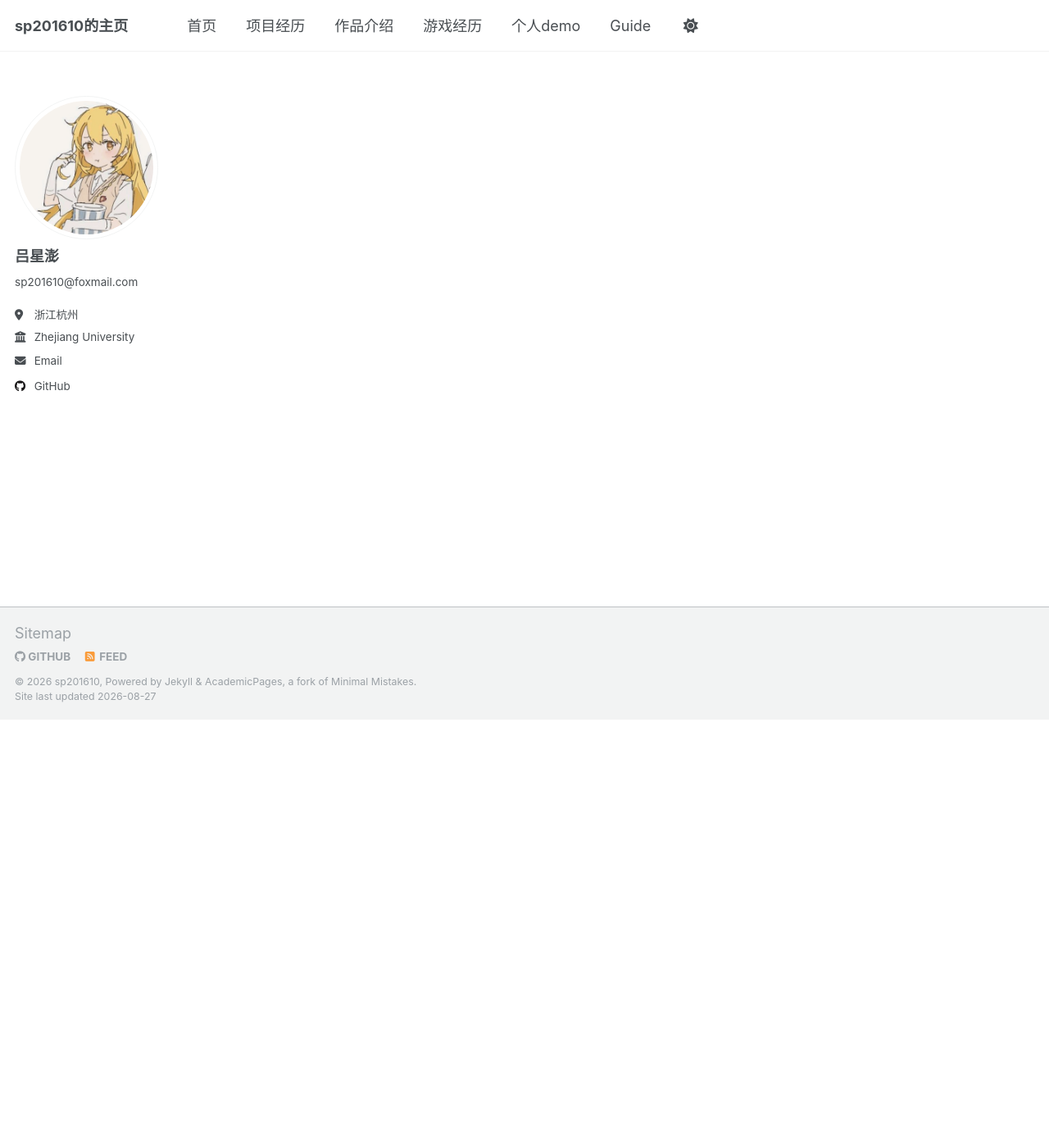
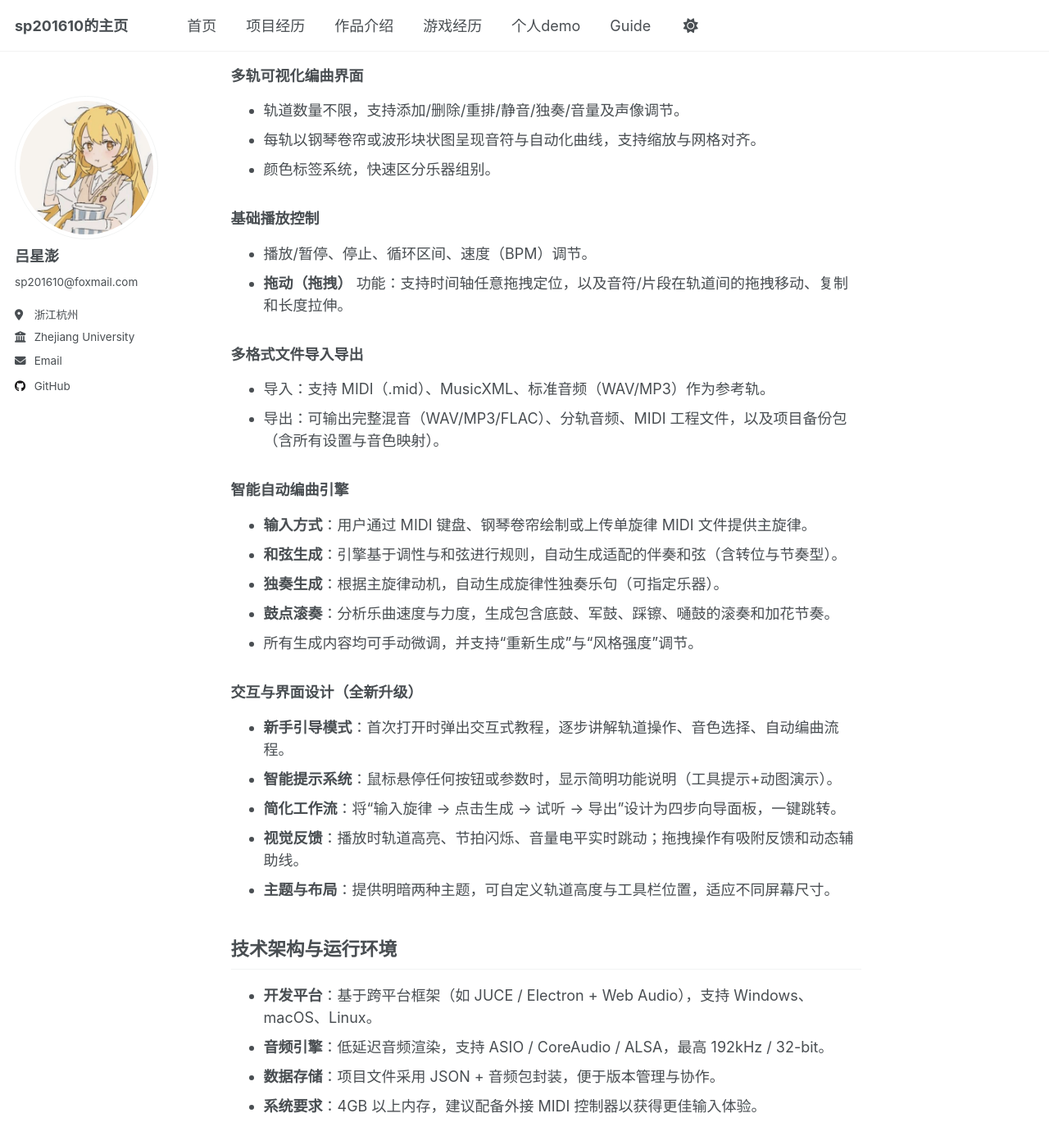
Before and after one commit to sp201610/sp201610.github.io, a Jekyll site: the page built from _pages/band.md, in a window 1280 px wide and 1400 px high, scrolled down 522 px. Shown: the top 1397 px of the window at 82% size. Built offline with Jekyll 4.4.1, drawn with Linux system fonts in a browser that asks for light colours; our own code applies the rules of GitHub Pages for plain Markdown files; some of the changed text lies outside the part shown.

Commit message:
Update band.md

```diff
--- a/_pages/band.md
+++ b/_pages/band.md
@@ -1,5 +1,78 @@
-## 你好！我是吕星澎
-
-欢迎访问我的个人主页
+---
+permalink: /projects/band
+title: "织音——乐队编曲模拟器"
+author_profile: true
 
 ---
+
+## 项目概述
+本项目是一站式乐队编曲解决方案，面向音乐制作人、乐队创作者及编曲新手。核心能力涵盖**五十种乐器音色库**、**多轨可视化编辑**、**基础播放控制**、**多格式文件交换**，并首创**智能自动编曲引擎**——仅需提供主旋律，即可自动生成和弦、独奏（solo）与鼓点滚奏。全新升级的交互界面与逻辑，大幅降低编曲门槛，让“人人皆可编曲”成为现实。
+
+## 核心功能模块
+
+### **五十种乐器音色选择**
+  - 内置涵盖键盘、吉他、贝斯、弦乐、铜管、木管、合成器、打击乐等50种高品质音色。
+  - 支持每轨独立分配音色，实时切换，并保存音色偏好预设。
+
+### **多轨可视化编曲界面**
+  - 轨道数量不限，支持添加/删除/重排/静音/独奏/音量及声像调节。
+  - 每轨以钢琴卷帘或波形块状图呈现音符与自动化曲线，支持缩放与网格对齐。
+  - 颜色标签系统，快速区分乐器组别。
+
+### **基础播放控制**
+  - 播放/暂停、停止、循环区间、速度（BPM）调节。
+  - **拖动（拖拽）** 功能：支持时间轴任意拖拽定位，以及音符/片段在轨道间的拖拽移动、复制和长度拉伸。
+
+### **多格式文件导入导出**
+  - 导入：支持 MIDI（.mid）、MusicXML、标准音频（WAV/MP3）作为参考轨。
+  - 导出：可输出完整混音（WAV/MP3/FLAC）、分轨音频、MIDI 工程文件，以及项目备份包（含所有设置与音色映射）。
+
+### **智能自动编曲引擎**
+  - **输入方式**：用户通过 MIDI 键盘、钢琴卷帘绘制或上传单旋律 MIDI 文件提供主旋律。
+  - **和弦生成**：引擎基于调性与和弦进行规则，自动生成适配的伴奏和弦（含转位与节奏型）。
+  - **独奏生成**：根据主旋律动机，自动生成旋律性独奏乐句（可指定乐器）。
+  - **鼓点滚奏**：分析乐曲速度与力度，生成包含底鼓、军鼓、踩镲、嗵鼓的滚奏和加花节奏。
+  - 所有生成内容均可手动微调，并支持“重新生成”与“风格强度”调节。
+
+### **交互与界面设计（全新升级）**
+  - **新手引导模式**：首次打开时弹出交互式教程，逐步讲解轨道操作、音色选择、自动编曲流程。
+  - **智能提示系统**：鼠标悬停任何按钮或参数时，显示简明功能说明（工具提示+动图演示）。
+  - **简化工作流**：将“输入旋律 → 点击生成 → 试听 → 导出”设计为四步向导面板，一键跳转。
+  - **视觉反馈**：播放时轨道高亮、节拍闪烁、音量电平实时跳动；拖拽操作有吸附反馈和动态辅助线。
+  - **主题与布局**：提供明暗两种主题，可自定义轨道高度与工具栏位置，适应不同屏幕尺寸。
+
+## 技术架构与运行环境
+
+- **开发平台**：基于跨平台框架（如 JUCE / Electron + Web Audio），支持 Windows、macOS、Linux。
+- **音频引擎**：低延迟音频渲染，支持 ASIO / CoreAudio / ALSA，最高 192kHz / 32-bit。
+- **数据存储**：项目文件采用 JSON + 音频包封装，便于版本管理与协作。
+- **系统要求**：4GB 以上内存，建议配备外接 MIDI 控制器以获得更佳输入体验。
+
+## 使用流程（快速上手）
+
+- 新建项目或导入已有 MIDI 主旋律。
+- 为每条轨道分配所需音色（50种中自由选择）。
+- （可选）点击“自动编曲”按钮，设置调性、速度、风格强度，一键生成和弦、solo 和鼓点。
+- 在多轨视图中手动调整音符、力度、自动化曲线，并使用播放控制实时试听。
+- 使用拖拽功能优化编排结构，最终导出为所需格式（完整混音或分轨）。
+
+## 适用场景
+
+- 乐队排练前快速制作伴奏带。
+- 歌曲创作 demo 制作，快速验证和声与配器方案。
+- 编曲教学工具，展示旋律如何发展成完整编曲。
+- 音乐爱好者零基础体验多轨编曲流程。
+
+## 版本迭代计划
+
+- v1.0（当前）：完整实现上述所有功能。
+- v1.1：增加 AI 风格迁移（将编曲转换为摇滚/爵士/电子等风格）。
+- v1.2：支持云端协作与实时远程合奏。
+- v1.3：引入人声旋律提取与自动伴唱生成。
+
+---
+
+**项目主页**：[https://bandproject.example.com](https://bandproject.example.com)
+**最后更新**：2026年8月
+
+---
```
